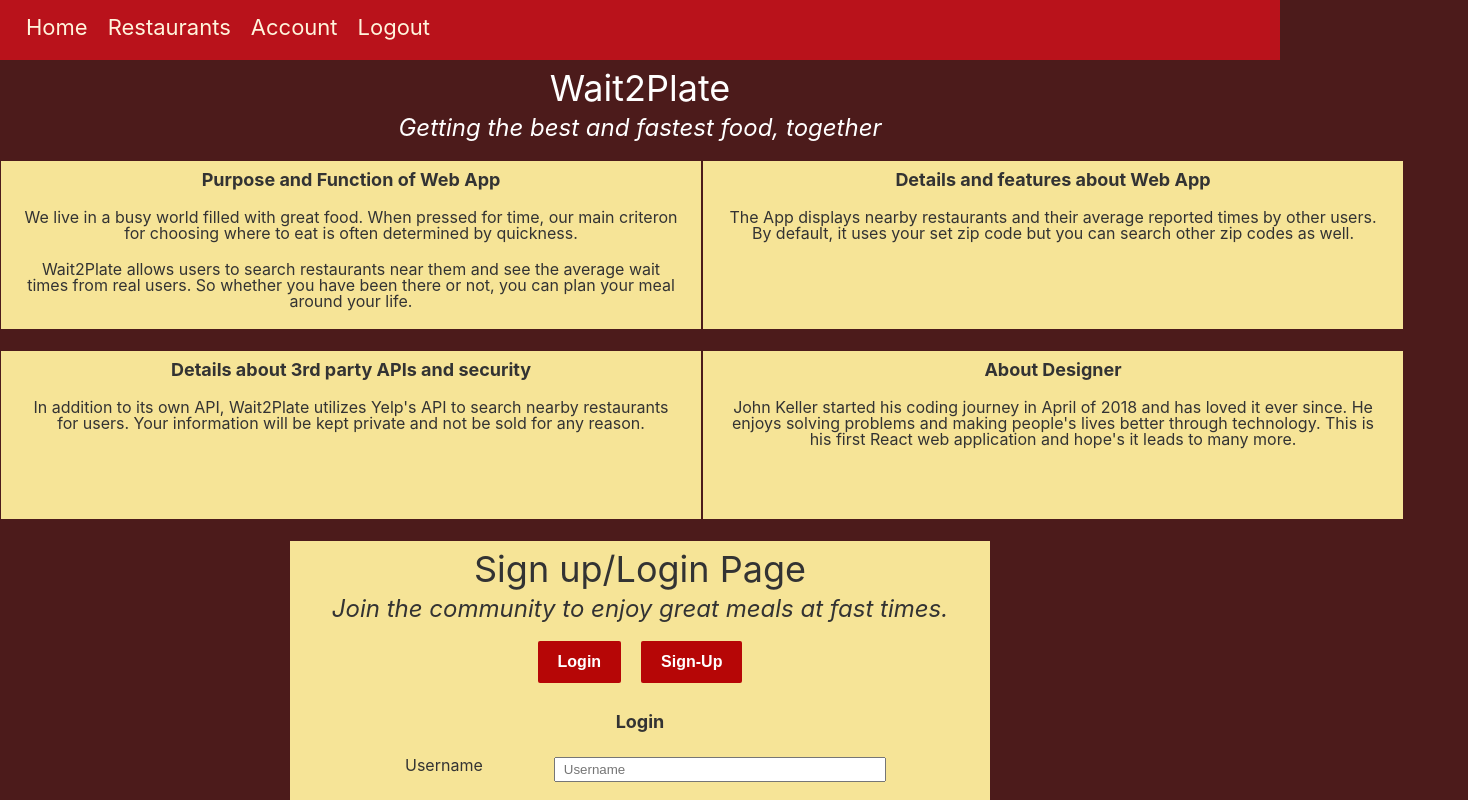
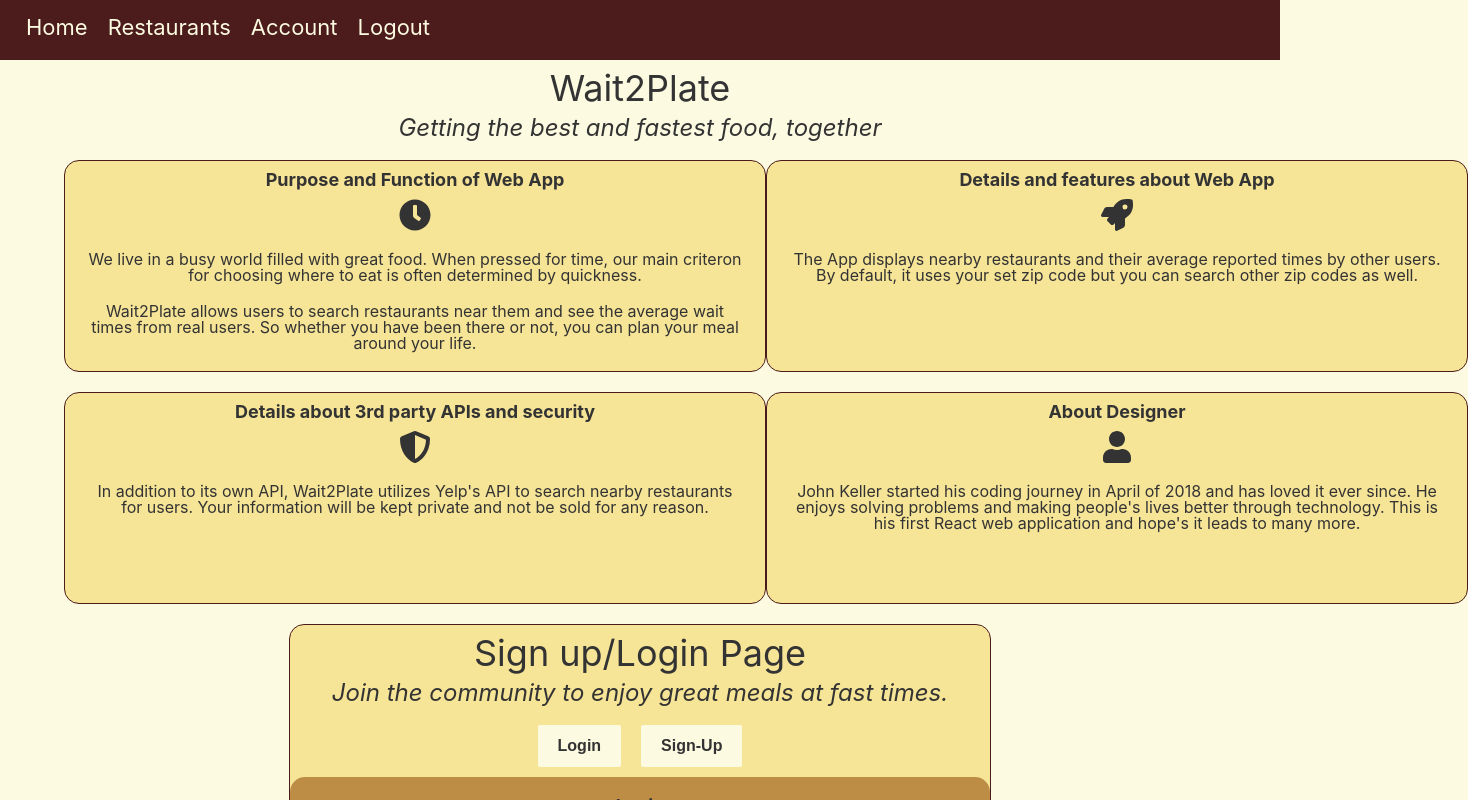
Before and after one commit to jmkeller3/wait2plate-client, a React (Create React App) app: page / in a window 1280 px wide. Shown: the top 800 px of the page, 1468 px wide, since content can reach past the window. Built offline with nearby package versions, Linux system fonts and the light colour scheme; no server answers.

Commit message:
major color changes, need to test with server side up

```diff
--- a/src/components/Account.css
+++ b/src/components/Account.css
@@ -1,5 +1,9 @@
 main {
   text-align: center;
+}
+
+.account {
+  height: 85.1vh;
 }
 
 .points {
--- a/src/components/Account.js
+++ b/src/components/Account.js
@@ -68,7 +68,7 @@ export class Account extends React.Component {
     return (
       (
         this.props.user.username
-          ? <main role="main">
+          ? <main className="account" role="main">
             <header role="banner">
               <h1>Welcome {this.props.user.username}!</h1>
               <h2>A place to review your points and edit your times.</h2>
@@ -101,7 +101,7 @@ export class Account extends React.Component {
               </table>
             </section>
           </main>
-          : <main role="main">
+          : <main className="account" role="main">
             <header role="banner">
               <h1>Welcome!</h1>
               <h2>Please sign-in to see your reports and points.</h2>
--- a/src/components/App.css
+++ b/src/components/App.css
@@ -1,8 +1,9 @@
 body {
     box-sizing: border-box;
     margin: 0;
-    background-color: #4C1B1B;
-    color: #fff;
+    background: #FCFAE1;
+    background-repeat: no-repeat;
+    color: #333;
 }
 
 /* Red */
--- a/src/components/App.js
+++ b/src/components/App.js
@@ -10,11 +10,10 @@ import { connect } from "react-redux";
 import { loginAction } from "../actions";
 import { library } from '@fortawesome/fontawesome-svg-core';
 import { FontAwesomeIcon } from '@fortawesome/react-fontawesome';
-import { faBars, faTimes } from '@fortawesome/free-solid-svg-icons';
+import { faBars, faTimes, faClock, faShieldAlt, faUser, faRocket } from '@fortawesome/free-solid-svg-icons';
 import "./App.css"
 
-library.add(faBars);
-library.add(faTimes)
+library.add(faBars, faTimes, faClock, faShieldAlt, faUser, faRocket);
 
 export class App extends React.Component {
   componentWillMount() {
--- a/src/components/Footer.css
+++ b/src/components/Footer.css
@@ -1,7 +1,10 @@
 footer {
   text-align: center;
-  margin: 15px;
+
   padding: 1rem;
+  background-color: #BD8D46;
+  color: #333;
+  font-weight: 600
 }
 
 .foot {
--- a/src/components/Landing.css
+++ b/src/components/Landing.css
@@ -27,10 +27,21 @@ section {
   border: 1px solid #4C1B1B;
   margin-left: auto;
   margin-right: auto;
-  width: 100%;;
+  width: 100%;
   background-color: #F6e497;
-  color: #333
+  color: #333;
+  transition-duration: 0.6s;
 }
+
+.information {
+  border-radius: 15px;
+}
+
+.information:hover, .information:focus {
+  background-color: #BD8D46;
+  color: #fff
+}
+
 /*
 section:nth-child(odd) {
   background-color: #4C1B1B;
@@ -40,14 +51,11 @@ section:nth-child(odd) {
 main {
   margin-left: auto;
   margin-right: auto;
+  width: 90%;
 }
 
-.grid {
-  display: grid;
-  grid-template-columns: 1fr 1fr;
-  grid-auto-rows: 1fr 1fr 1fr;
 
-}
+
 
 /* Tablet */
 @media only screen and (min-width: 767px)  {
@@ -79,4 +87,9 @@ main {
   h3 {
     font-size: 18px;
   }
+  .grid {
+    display: grid;
+    grid-template-columns: 1fr 1fr;
+    grid-auto-rows: 1fr 1fr 1fr;
+  }
 }
--- a/src/components/Landing.js
+++ b/src/components/Landing.js
@@ -3,6 +3,7 @@ import React from "react";
 import Login from "./Login";
 
 import "./Landing.css";
+import { FontAwesomeIcon } from "@fortawesome/react-fontawesome";
 
 export default function Landing(props) {
   return (
@@ -13,7 +14,9 @@ export default function Landing(props) {
       </header>
       <div className="grid">
         <section className="information">
+
           <h3>Purpose and Function of Web App</h3>
+          <FontAwesomeIcon size="2x" icon="clock"></FontAwesomeIcon>
           <p>
             We live in a busy world filled with great food. When pressed for time,
             our main criteron for choosing where to eat is often determined by
@@ -27,7 +30,9 @@ export default function Landing(props) {
         </section>
 
         <section className="information">
+
           <h3>Details and features about Web App</h3>
+          <FontAwesomeIcon size="2x" icon="rocket"></FontAwesomeIcon>
           <p>
             The App displays nearby restaurants and their average reported times
             by other users. By default, it uses your set zip code but you can
@@ -36,7 +41,9 @@ export default function Landing(props) {
         </section>
 
         <section className="information">
+
           <h3>Details about 3rd party APIs and security</h3>
+          <FontAwesomeIcon size="2x" icon="shield-alt"></FontAwesomeIcon>
           <p>
             In addition to its own API, Wait2Plate utilizes Yelp's API to search
             nearby restaurants for users. Your information will be kept private
@@ -45,7 +52,9 @@ export default function Landing(props) {
         </section>
 
         <section className="information">
+
           <h3>About Designer</h3>
+          <FontAwesomeIcon size="2x" icon="user"></FontAwesomeIcon>
           <p>
             John Keller started his coding journey in April of 2018 and has loved
             it ever since. He enjoys solving problems and making people's lives
--- a/src/components/Login.css
+++ b/src/components/Login.css
@@ -4,8 +4,11 @@
   margin-right: auto;
   padding: 10px 0;
   border: 0;
+  border-radius: 15px;
   margin-bottom: 0px;
+  background-color: #BD8D46
 }
+
 
 .col-25 {
   float: left;
@@ -38,6 +41,7 @@ input {
 
 label {
   display: inline-block;
+  font-weight: 600;
 }
 
 form {
@@ -49,15 +53,15 @@ section {
   margin: 10px;
 }
 
-.active input {
-  outline: 2px solid #ff0000;
+input:focus {
+  outline: 2px solid #B9121B;
 }
 
 button {
-  background-color: #fff;
+  background-color: #FCFAE1;
   border: 1px solid #000;
   border-radius: 3px;
-  color: #C23333;
+  color: #B9121B;
   font-size: 16px;
   font-weight: 600;
   padding: 12px 20px;
@@ -68,14 +72,14 @@ button {
 
 button:hover,
 button:focus {
-  background-color: #790202;
-  color: #fff;
+  background-color: #4C1B1B;
+  color: #FCFAE1;
 }
 
 .btn-tab {
   margin: 10px;
-  background-color: #b60606;
-  color: #fff;
+  background-color: #FCFAE1;
+  color: #333;
   padding: 12px 20px;
   border: 0;
   border-radius: 2px;
--- a/src/components/Navbar.css
+++ b/src/components/Navbar.css
@@ -16,7 +16,7 @@
 
 .navNarrow .narrowLinks a {
   width: 75px;
-    display: block;
+    display: table-footer-group;
     float: left;
     clear: left;
     font-size: 14px;
@@ -31,9 +31,13 @@
 }
 
 nav {
-  background-color: #B9121B;
-  color: #333;
+  background-color: #4C1B1B;
+  color: #FCFAE1;
   height: 40px;
+}
+
+nav .navNarrow .Menu svg {
+  margin-top: 4px;
 }
 
 li {
@@ -45,8 +49,9 @@ li {
 
 a {
   text-decoration: none;
-  color: #fff4dc;
-  background: #B9121B;
+  color: #FCFAE1;
+  background: #4C1B1B;
+  font-size: 18px;
 }
 
 a:visited {
```
